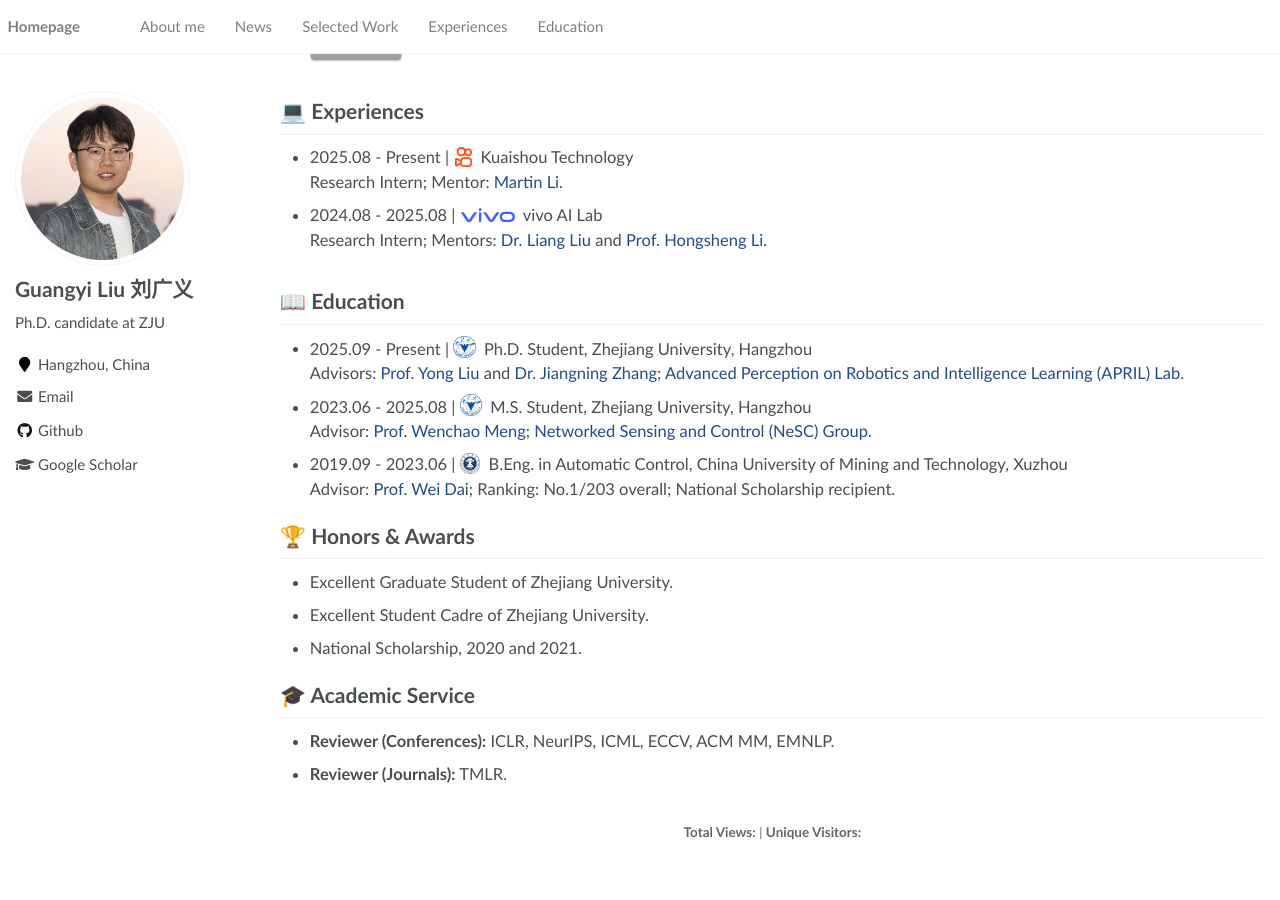
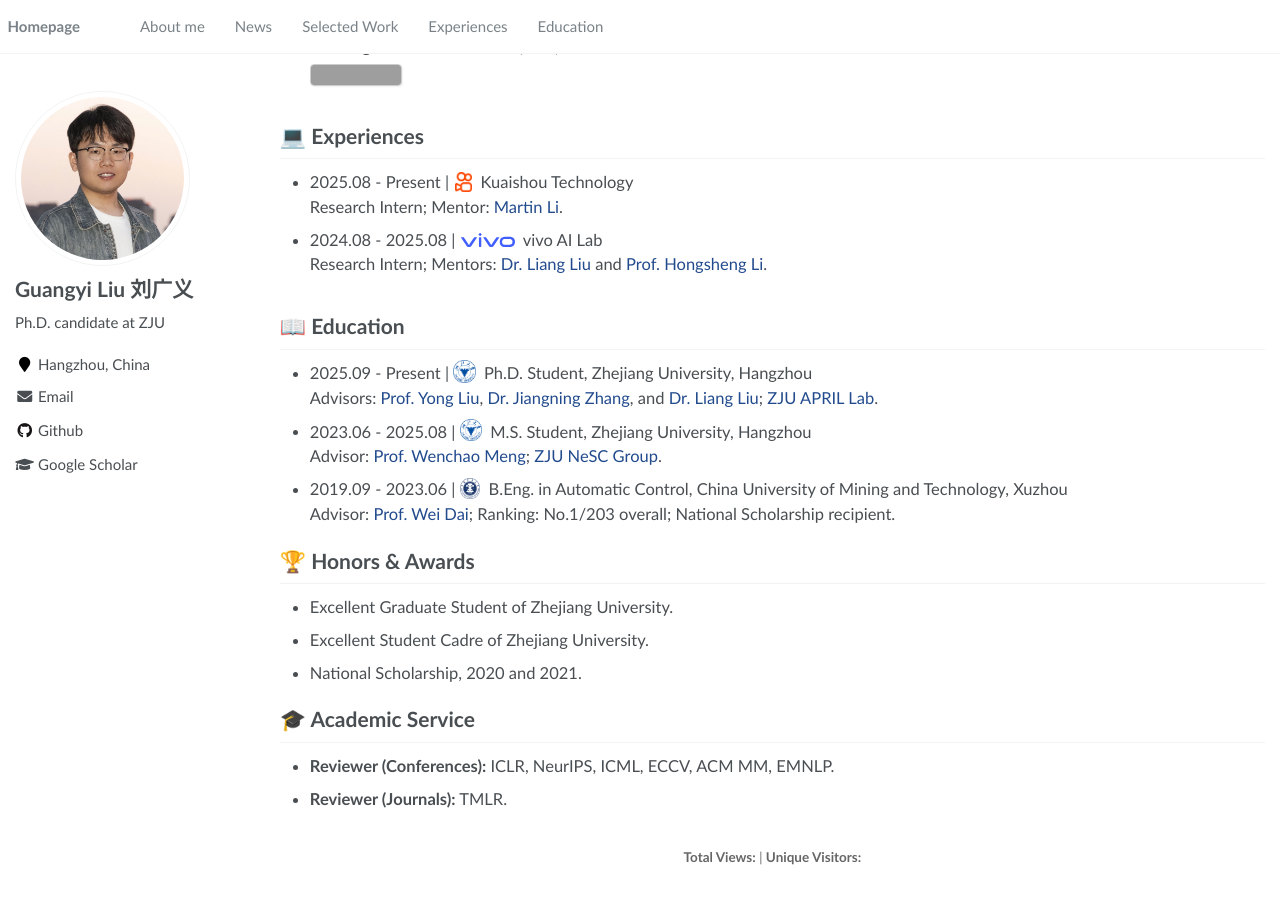
Before and after one commit to lgy0404/lgy0404.github.io, a Jekyll site: the page built from _pages/about.md, in a window 1280 px wide and 900 px high, scrolled down 3126 px. Built offline with Jekyll 4.4.1, drawn with Linux system fonts in a browser that asks for light colours; comment, search, counter and statistics services are not loaded; before the commit the page ends 4001 px from its top, so only the background shows below that; some of the changed text lies outside the part shown; grey boxes are pictures that could not be loaded.

Commit message:
style: update PhD advisors and education lab labels

```diff
--- a/_pages/about.md
+++ b/_pages/about.md
@@ -184,7 +184,7 @@ redirect_from:
 <span class='anchor' id='about-me'></span>
 # About me
 
-I am a Ph.D. candidate in the Department of Control Science and Engineering at Zhejiang University (ZJU), where I have been since 2023, under the supervision of [Prof. Yong Liu](https://person.zju.edu.cn/yongliu) and [Dr. Jiangning Zhang](https://zhangzjn.github.io/) at the [Advanced Perception on Robotics and Intelligence Learning (APRIL) Lab](https://april.zju.edu.cn/). My research aims to build **universal digital agents** that can perceive, learn, and act in real digital environments.
+I am a Ph.D. candidate in the Department of Control Science and Engineering at Zhejiang University (ZJU), where I have been since 2023, under the supervision of [Prof. Yong Liu](https://person.zju.edu.cn/yongliu), [Dr. Jiangning Zhang](https://zhangzjn.github.io/), and [Dr. Liang Liu](https://scholar.google.com/citations?user=Kkg3IPMAAAAJ&hl=en) at the [Advanced Perception on Robotics and Intelligence Learning (APRIL) Lab](https://april.zju.edu.cn/). My research aims to build **universal digital agents** that can perceive, learn, and act in real digital environments.
 
 <div class="profile-stats" markdown="1">
 
@@ -366,9 +366,9 @@ I am a Ph.D. candidate in the Department of Control Science and Engineering at Z
 # 📖 Education
 
 - 2025.09 - Present | <img src="./images/logos/zju-logo-1.png" class="edu-logo" alt="Zhejiang University logo"> Ph.D. Student, Zhejiang University, Hangzhou
-  Advisors: [Prof. Yong Liu](https://person.zju.edu.cn/yongliu) and [Dr. Jiangning Zhang](https://zhangzjn.github.io/); [Advanced Perception on Robotics and Intelligence Learning (APRIL) Lab](https://april.zju.edu.cn/).
+  Advisors: [Prof. Yong Liu](https://person.zju.edu.cn/yongliu), [Dr. Jiangning Zhang](https://zhangzjn.github.io/), and [Dr. Liang Liu](https://scholar.google.com/citations?user=Kkg3IPMAAAAJ&hl=en); [ZJU APRIL Lab](https://april.zju.edu.cn/).
 - 2023.06 - 2025.08 | <img src="./images/logos/zju-logo-1.png" class="edu-logo" alt="Zhejiang University logo"> M.S. Student, Zhejiang University, Hangzhou
-  Advisor: [Prof. Wenchao Meng](https://person.zju.edu.cn/wmeng); [Networked Sensing and Control (NeSC) Group](http://nesc.zju.edu.cn/).
+  Advisor: [Prof. Wenchao Meng](https://person.zju.edu.cn/wmeng); [ZJU NeSC Group](http://nesc.zju.edu.cn/).
 - 2019.09 - 2023.06 | <img src="./images/logos/cumt-logo.png" class="edu-logo edu-logo--cumt" alt="China University of Mining and Technology logo"> B.Eng. in Automatic Control, China University of Mining and Technology, Xuzhou
   Advisor: [Prof. Wei Dai](https://faculty.cumt.edu.cn/DaiW/zh_CN/img/175786/list/%7B%7B:linkUrl%7D%7D); Ranking: No.1/203 overall; National Scholarship recipient.
 
```
